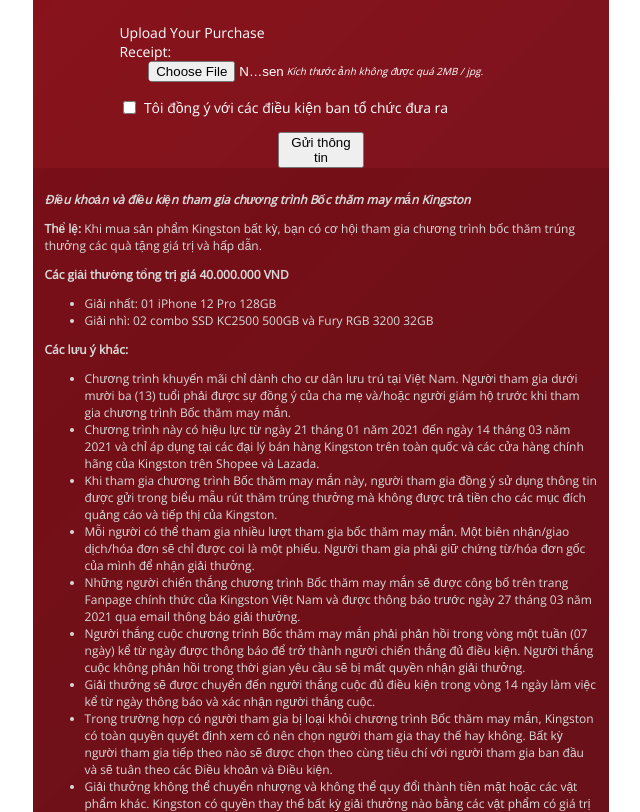
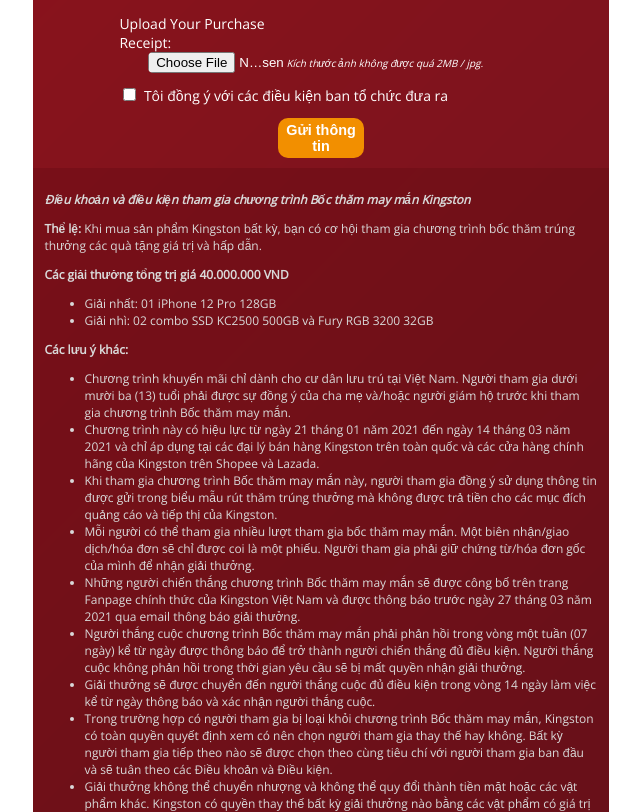
Before and after one commit to thang1160/hp_events, a website: page public/index.html in a window 1280 px wide. Shown: the part 1009-1821 px from the top of the page, without its empty margins (319-959 px from the left). Drawn offline with nearby package versions, Linux system fonts and the light colour scheme.

Commit message:
Update style.css

```diff
--- a/public/css/style.css
+++ b/public/css/style.css
@@ -22,3 +22,14 @@
     font-family: 'Open Sans', sans-serif;
     /* background-color: forestgreen; */
 }
+
+#thisfrm button{
+    background-color: rgb(242, 143, 0);
+    border: none;
+    color: white;
+    border-radius: 10px;
+    height: 12.5%;
+    margin-bottom: 10px;
+    font-weight: 600;
+    font-size: 1.8vh;
+}
```
